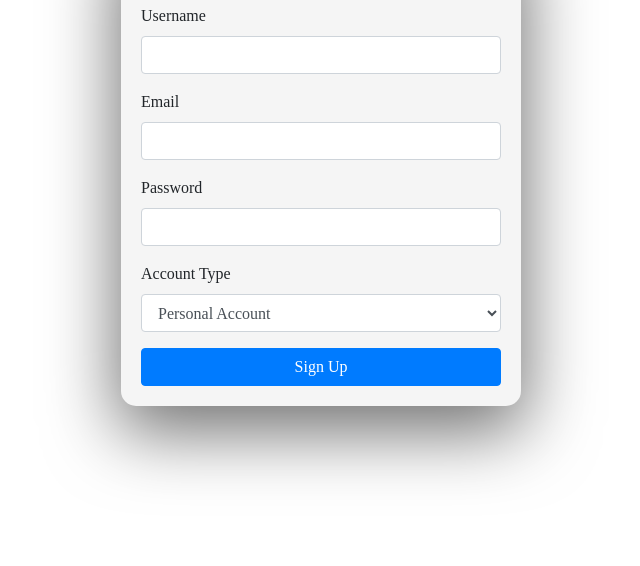
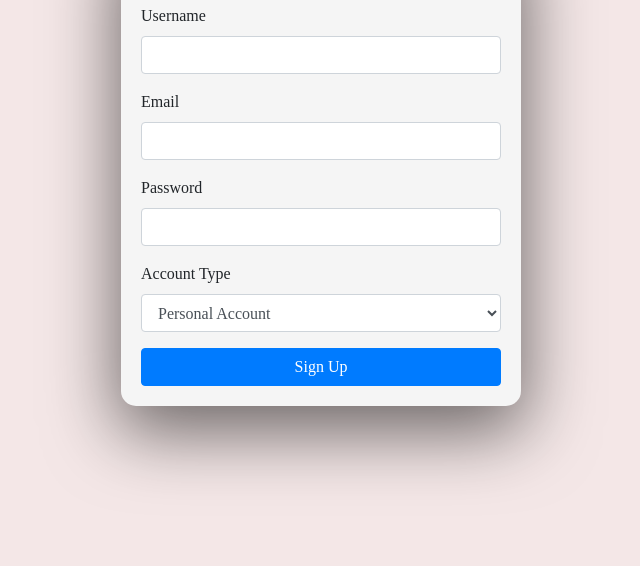
Before and after one commit to gen-wd-team2/task-planer, a website: page signup.html in a window 1280 px wide. Shown: the part 234-800 px from the top of the page, without its empty margins (319-959 px from the left). Drawn offline with nearby package versions, Linux system fonts and the light colour scheme.

Commit message:
backgroup color changed on the sign up page

```diff
--- a/signup.html
+++ b/signup.html
@@ -12,7 +12,7 @@
             justify-content: center;
             align-items: center;
             height: 100vh;
-            background-color:white;
+            background-color:rgb(244, 231, 231);
         }
         .form-container {
 
```
